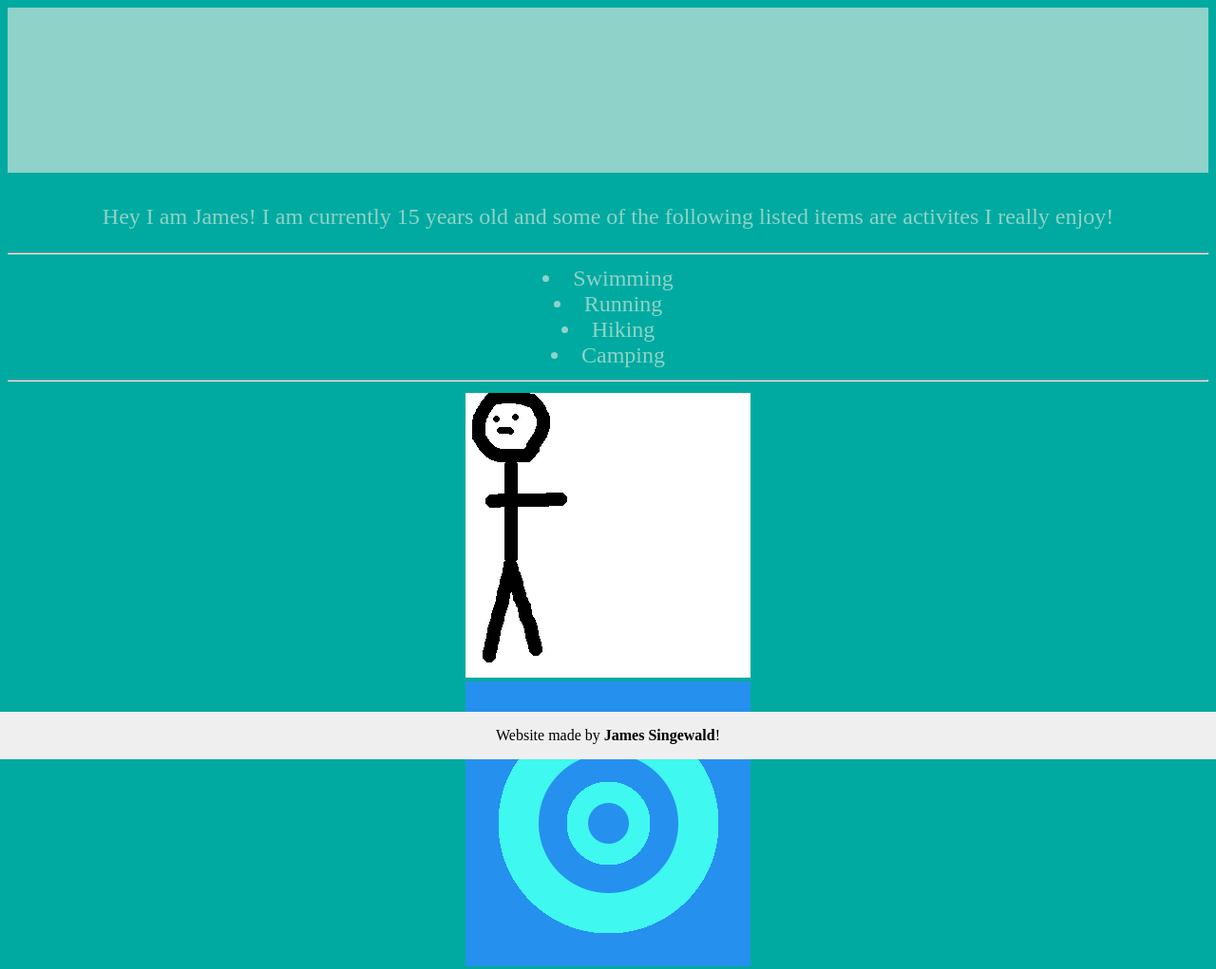
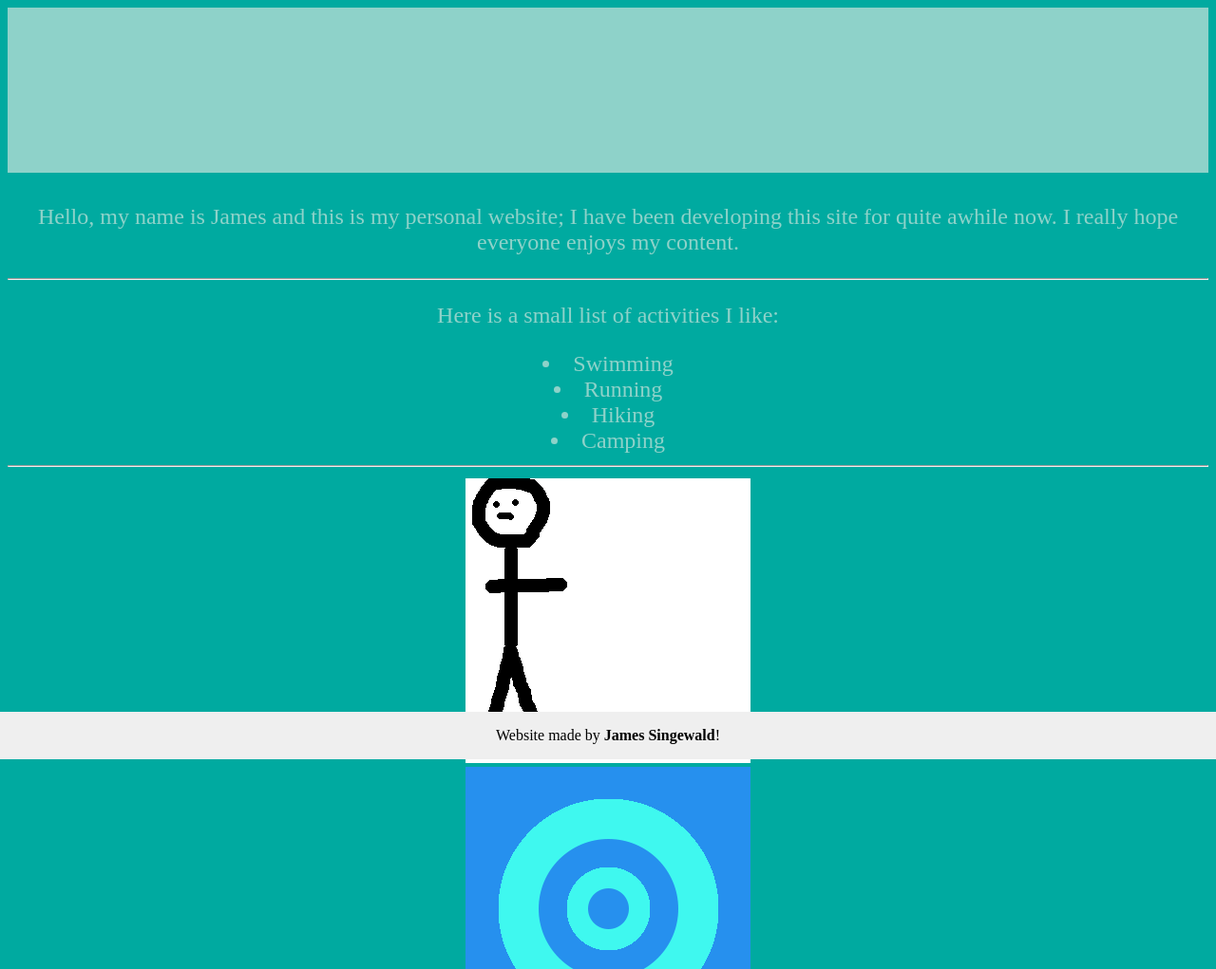
Before and after one commit to RubyOnRucoy/website1, a plain HTML site: page index.html in a window 1280 px wide. Shown: the top 1021 px of the page at 95% size. Drawn offline with Linux system fonts and the light colour scheme.

Commit message:
Update index.html

```diff
--- a/index.html
+++ b/index.html
@@ -54,8 +54,9 @@ body {
 			<marquee BGCOLOR=#8ed2c9 SCROLLAMOUNT=15><center><h1>James Singewald</h1></center></marquee>
     	</div>
     	<div id="info">
-		<p>Hey I am James! I am currently 15 years old and some of the following listed items are activites I really enjoy!</p>
+		<p>Hello, my name is James and this is my personal website; I have been developing this site for quite awhile now. I really hope everyone enjoys my content.</p>
 		<hr></hr>
+		<p>Here is a small list of activities I like:</p>
 		<li>Swimming</li>
 		<li>Running</li>
 		<li>Hiking</li>
@@ -69,9 +70,6 @@ body {
 		</div>
        </div>
 	<hr></hr>
-	<div id="image2">
-		<img src="birds.jpeg" width="602.4" height="501.6" alt=""/>
-	</div>
        <hr></hr>
 	<div id="button1">
        	<a href="index.html">Home</a>
```
